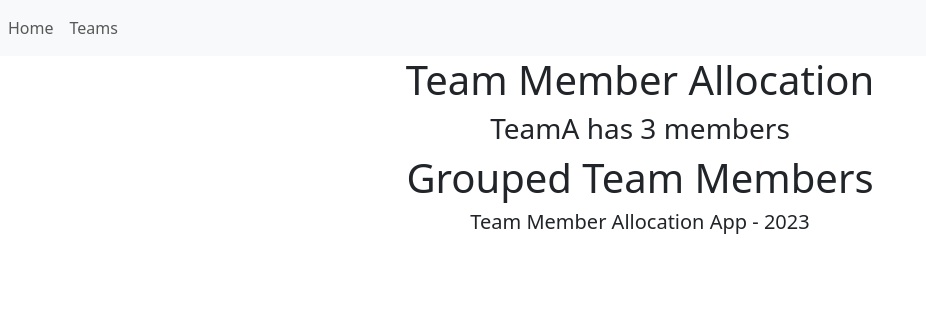
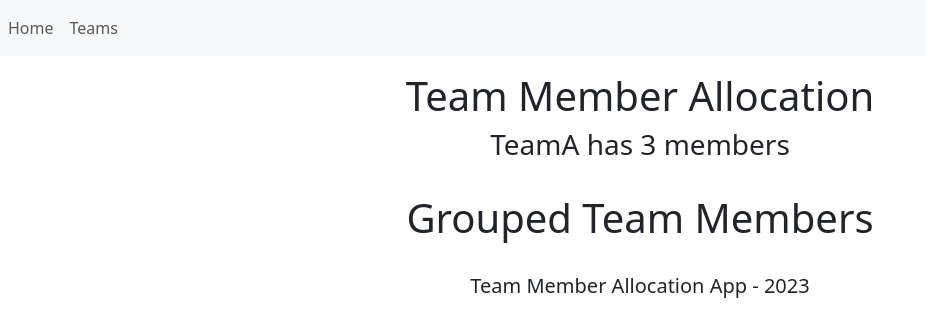
Before and after one commit to Yuliia-dev/TeamMember, a React (Create React App) app in the folder team/: page /GroupedTeamMembers in a window 1280 px wide. Shown: the top 336 px of the page, without its empty margins (0-926 px from the left). Built offline with nearby package versions, Linux system fonts and the light colour scheme.

Commit message:
fix style

```diff
--- a/team/src/Footer.jsx
+++ b/team/src/Footer.jsx
@@ -2,9 +2,10 @@
   const today = new Date();
   return (
     <footer className="container">
-      <div row justify-content-center mt-3 mb-4 col-8>
+       <div className="row justify-content-center mt-3 mb-4">
+         <div className="col-8">
         <h5>Team Member Allocation App - {today.getFullYear()}</h5>
-      </div>
+      </div></div>
     </footer>
   );
 };
--- a/team/src/GroupedTeamMembers.jsx
+++ b/team/src/GroupedTeamMembers.jsx
@@ -2,9 +2,10 @@
 
   return (
     <main className="container">
-      <div row justify-content-center mt-3 mb-4 col-8>
+     <div className="row justify-content-center mt-3 mb-4">
+         <div className="col-8">
         <h1>Grouped Team Members </h1>
-      </div>
+      </div></div>
     </main>
   );
 };
--- a/team/src/Header.jsx
+++ b/team/src/Header.jsx
@@ -1,12 +1,13 @@
 const Header = ({ selectedTeam, teamMemberCounts }) => {
   return (
-    <header className="container">
-      <div row justify-content-center mt-3 mb-4 col-8>
+       <header className="container">
+    <div className="row justify-content-center mt-3 mb-4">
+         <div className="col-8">
         <h1>Team Member Allocation</h1>
         <h3>
           {selectedTeam} has {teamMemberCounts} members
         </h3>
-      </div>
+      </div></div>
     </header>
   );
 };
--- a/team/src/NotFound.jsx
+++ b/team/src/NotFound.jsx
@@ -2,12 +2,12 @@
 const NotFound = () => {
   return (
      <header className="container">
-      <div row justify-content-center mt-3 mb-4 col-8>
-
+      <div className="row justify-content-center mt-3 mb-4">
+         <div className="col-8">
         <h1 className="text-danger">
           404 - Page not found
         </h1>
-      </div>
+      </div></div>
     </header>
   );
 };
```
